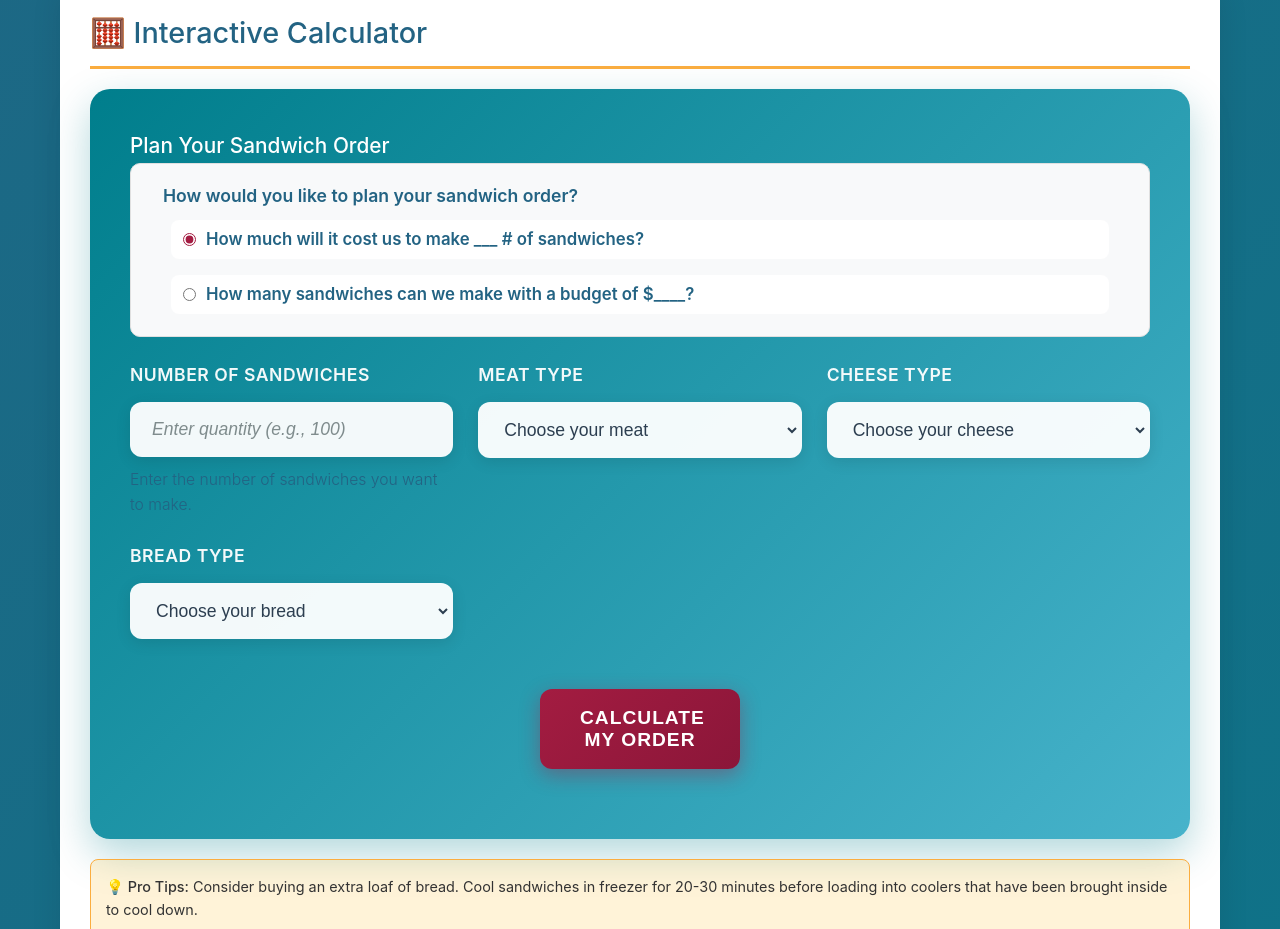
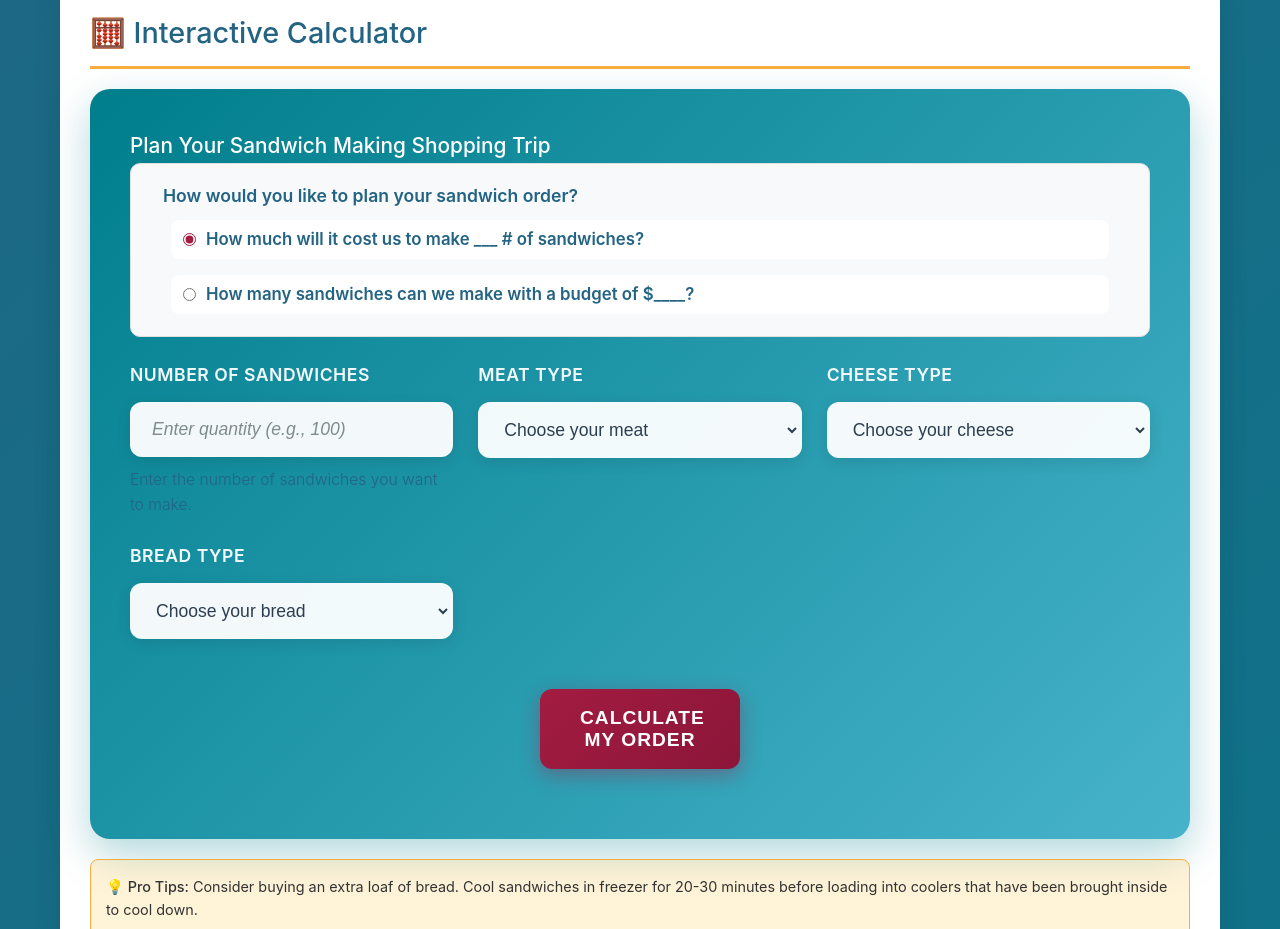
Before and after one commit to nicunursekatie/sandwichinventory, a website: page inventorycalculator.html in a window 1280 px wide. Shown: the part 1200-2129 px from the top of the page. Drawn offline with Linux system fonts and the light colour scheme.

Commit message:
Update heading in sandwich planning interface for improved clarity on shopping trip context.

```diff
--- a/inventorycalculator.html
+++ b/inventorycalculator.html
@@ -599,7 +599,7 @@
     <!-- Collapsible Ingredient Price Summary moved to very bottom -->
             <h2>🧮 Interactive Calculator</h2>
             <div class="shopping-calculator">
-                <h3>Plan Your Sandwich Order</h3>
+                <h3>Plan Your Sandwich Making Shopping Trip</h3>
                 <div style="margin-bottom: 24px; padding: 18px 32px; background: #f8f9fa; border-radius: 10px; border: 1.5px solid #e0e0e0;">
                     <label style="font-weight: 600; font-size: 1.1em; display: block; margin-bottom: 10px; color: #236383;">How would you like to plan your sandwich order?</label>
                     <div style="display: flex; flex-direction: column; gap: 12px; padding-left: 8px; padding-right: 8px;">
```
